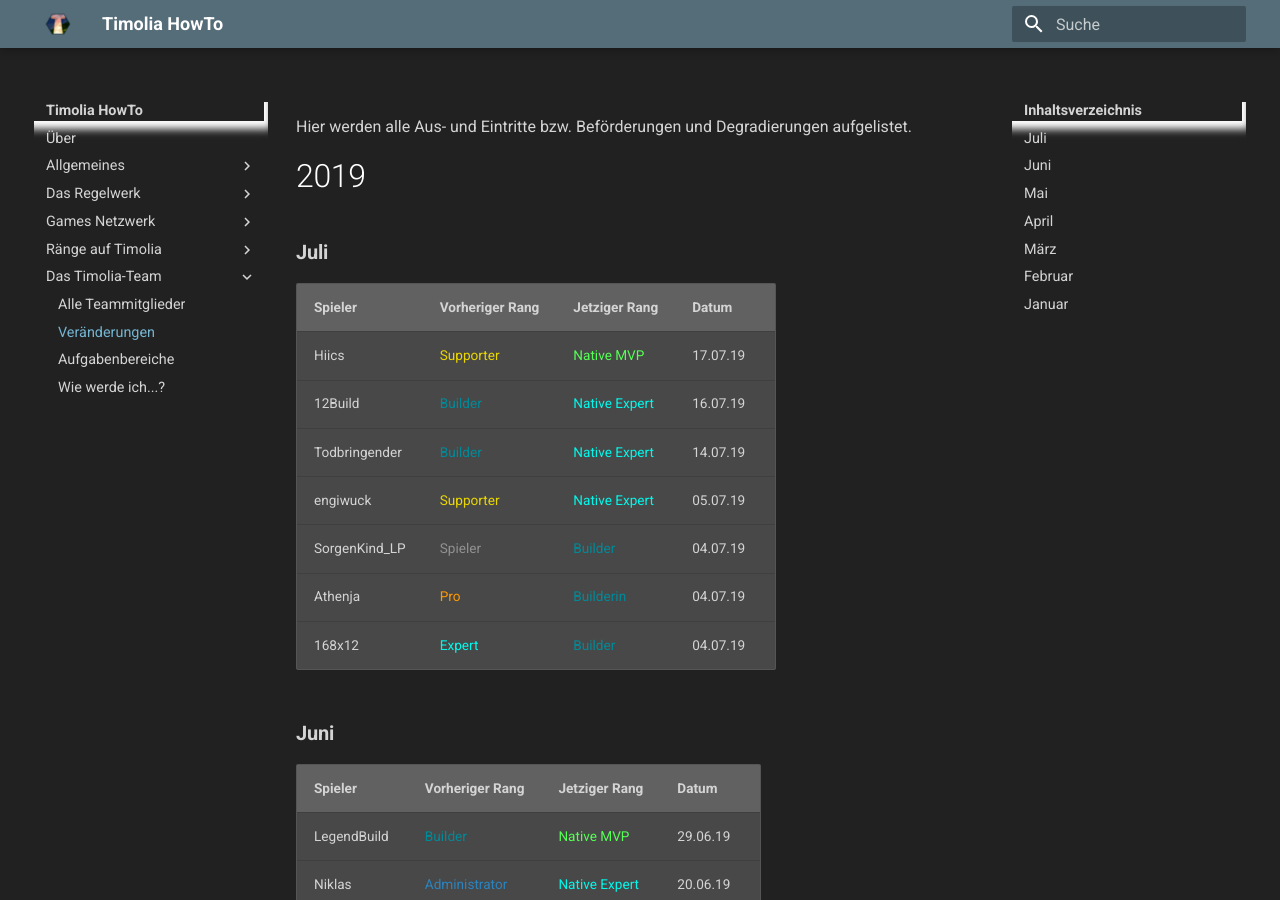
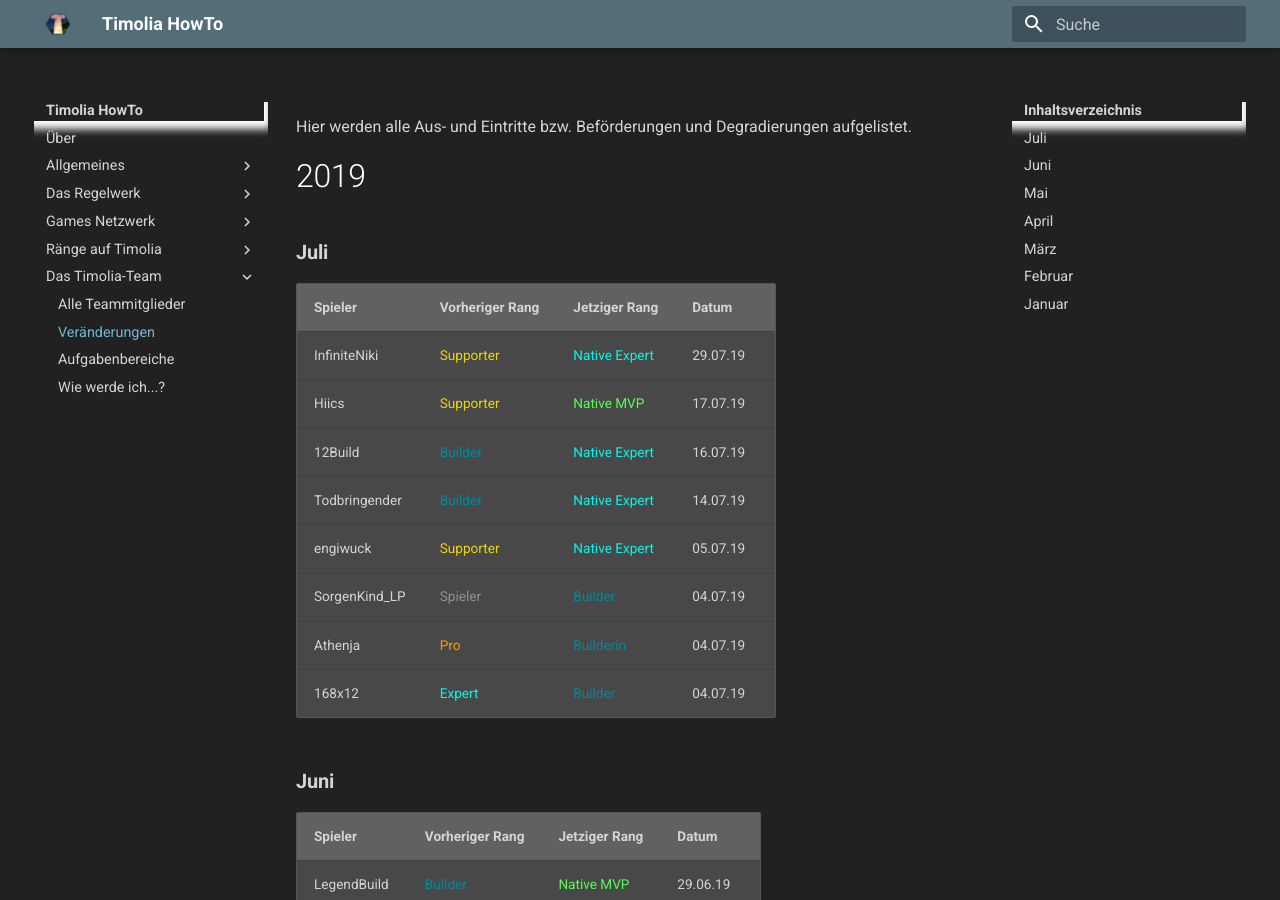
Before and after one commit to TimoliaDE/HowTo, an MkDocs documentation site: the page built from docs/team/changes.md, in a window 1280 px wide and 900 px high. Built offline with MkDocs 1.6.1 and Material for MkDocs 9.7.7, drawn with Linux system fonts in a browser that asks for light colours; old or Windows-style settings are respelled for this version of MkDocs.

Commit message:
Update changes.md

```diff
--- a/docs/team/changes.md
+++ b/docs/team/changes.md
@@ -5,6 +5,7 @@ Hier werden alle Aus- und Eintritte bzw. Beförderungen und Degradierungen aufge
 ###  <strong>Juli</strong>
 | Spieler | Vorheriger Rang | Jetziger Rang | Datum |
 | ------ | ------ | ------ | ------ |
+| InfiniteNiki | <span class='supporter'>Supporter</span> | <span class='expert'>Native Expert</span> | 29.07.19 |
 | Hiics | <span class='supporter'>Supporter</span> | <span class='mvp'>Native MVP</span> | 17.07.19 |
 | 12Build  | <span class='builder'>Builder</span> | <span class='expert'>Native Expert</span> | 16.07.19 |
 | Todbringender  | <span class='builder'>Builder</span> | <span class='expert'>Native Expert</span> | 14.07.19 |
```
